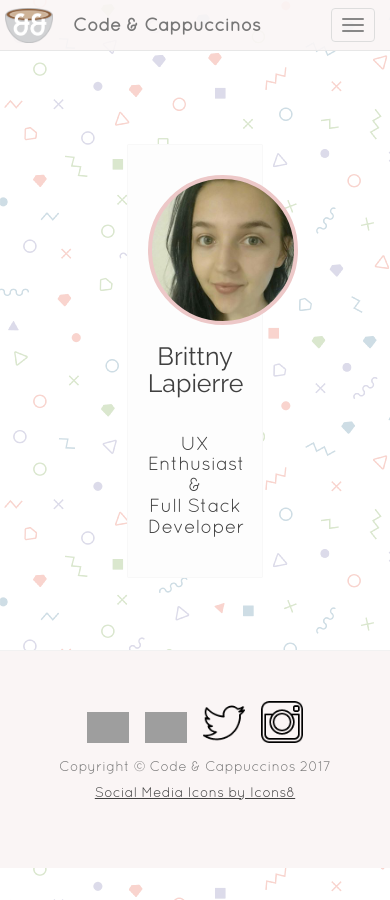
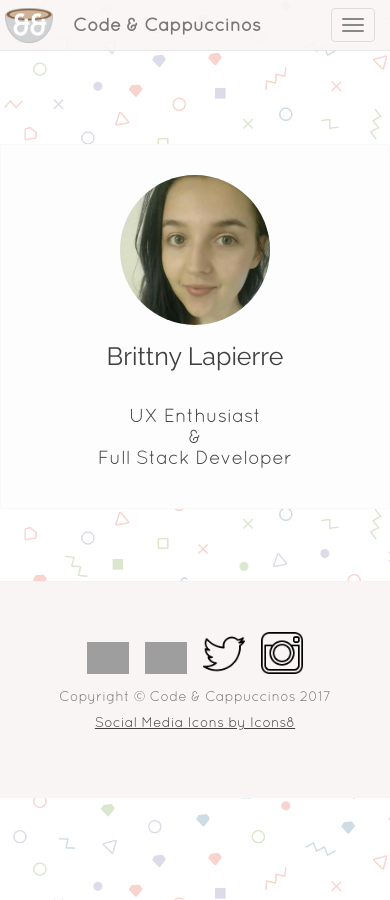
Before and after one commit to brittnylapierre/l3rittny.github.io-old, a Jekyll site: the page built from index.html, in a window 390 px wide. Built offline with Jekyll 4.4.1, drawn with Linux system fonts in a browser that asks for light colours; nearby versions of some CDN libraries; grey boxes are pictures that could not be loaded.

Commit message:
better sizing

```diff
--- a/css/style.css
+++ b/css/style.css
@@ -93,6 +93,18 @@
     background-color: #fdfdfd !important;
 }
 
+@media(max-width:768px){
+  #personal-summary {
+    width:50%;
+  }
+}
+
+@media(max-width:548px){
+  #personal-summary {
+    width:100%;
+  }
+}
+
 #personal-summary h1 {
     font-weight: normal;
     text-align: center;
@@ -120,10 +132,10 @@
   height: 15rem;
   background-image: url("/img/brittny.jpg");
   background-size: cover;
-  /*border: 1px solid darkgrey;*/
   margin: 0;
   border-radius: 50%;
-  border: 4px solid #edc8c8 !important;
+  /*border: 1px solid darkgrey;
+  border: 4px solid #edc8c8 !important;*/
 }
 
 #section-menu {
```
Also changed, not shown: 2 other files.
